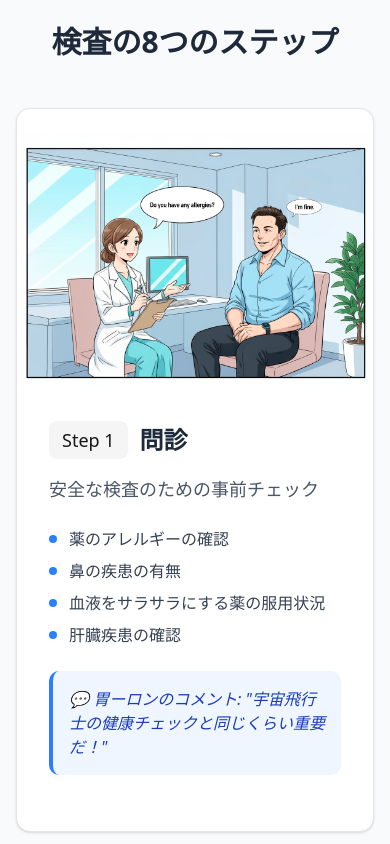
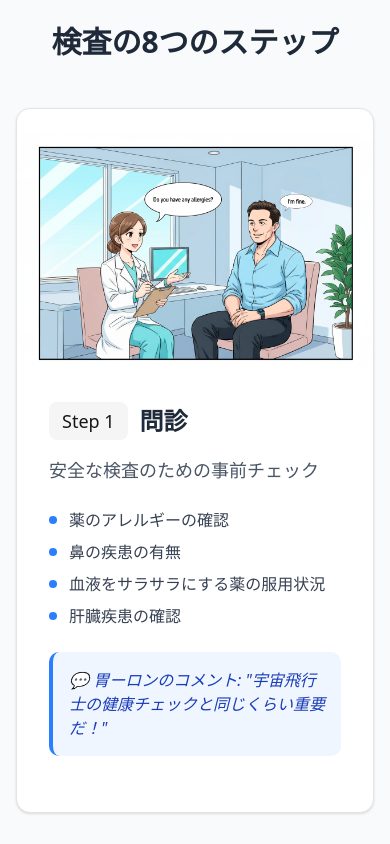
Before and after one commit to toshihiroPRO/elon-gastroscopy-guide, a React (Vite) app: page / in a window 390 px wide. Shown: the part 2020-2864 px from the top of the page. Built offline with nearby package versions, Linux system fonts and the light colour scheme.

Commit message:
fix: adjust image display to avoid cropping on mobile

```diff
--- a/src/App.jsx
+++ b/src/App.jsx
@@ -253,7 +253,7 @@ function App() {
                     <img
                       src={step.image}
                       alt={step.title}
-                      className="w-full h-64 lg:h-full object-cover"
+                      className="w-full h-auto object-contain rounded-xl"
                     />
                   </div>
                   <div className="lg:w-1/2 p-8">
```
